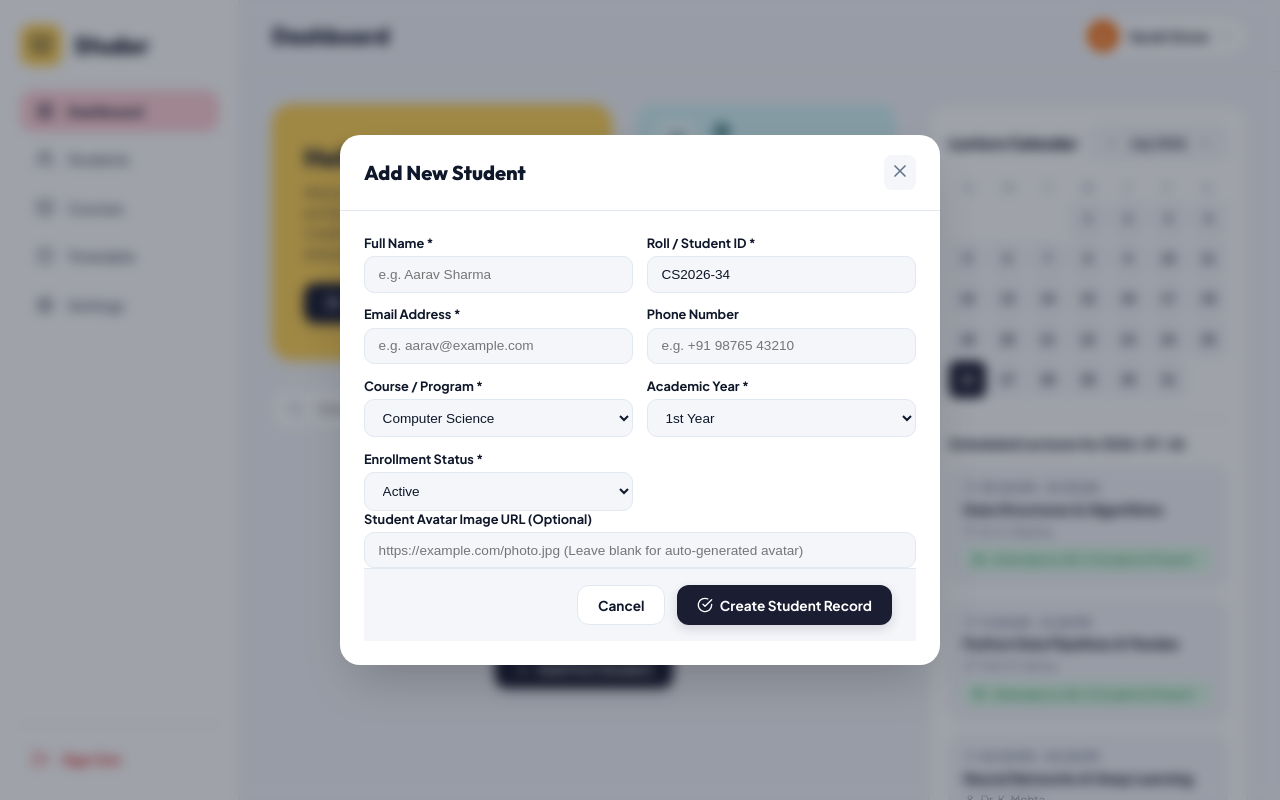
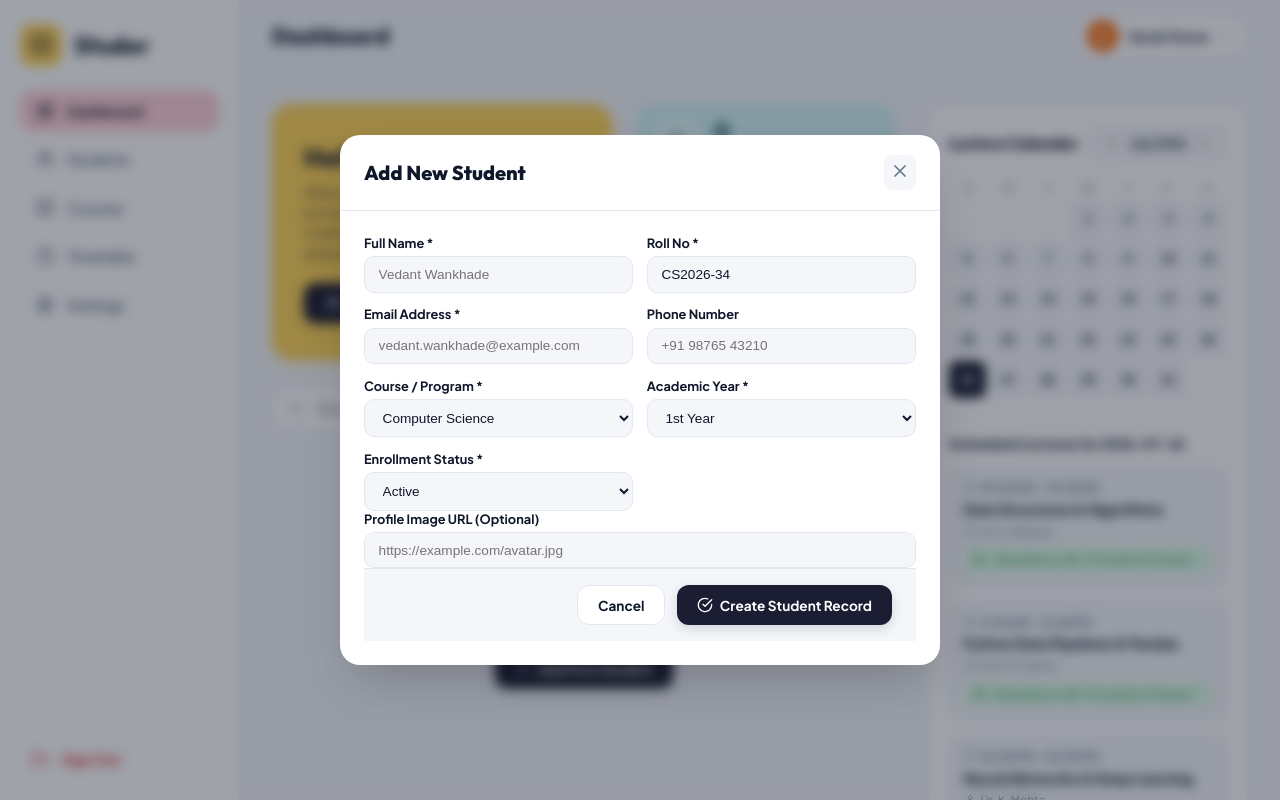
Before and after one commit to vedantwankhade123/Studer, a React (Vite) app: page / in a window 1280 px wide. Both pictures are taken after a click on the button "Add New Student". Built offline with nearby package versions, Linux system fonts and the light colour scheme.

Commit message:
Refactor: Update labels (Roll No, Profile Image URL) and clean placeholders (Vedant Wankhade) in StudentModal

```diff
--- a/src/components/StudentModal.jsx
+++ b/src/components/StudentModal.jsx
@@ -109,7 +109,7 @@ export const StudentModal = () => {
               <label>Full Name *</label>
               <input
                 type="text"
-                placeholder="e.g. Aarav Sharma"
+                placeholder="Vedant Wankhade"
                 value={formData.name}
                 onChange={(e) => setFormData({ ...formData, name: e.target.value })}
                 className={errors.name ? 'input-error' : ''}
@@ -118,10 +118,10 @@ export const StudentModal = () => {
             </div>
 
             <div className="form-group">
-              <label>Roll / Student ID *</label>
+              <label>Roll No *</label>
               <input
                 type="text"
-                placeholder="e.g. CS2024-042"
+                placeholder="CS2026-12"
                 value={formData.rollNo}
                 onChange={(e) => setFormData({ ...formData, rollNo: e.target.value })}
                 className={errors.rollNo ? 'input-error' : ''}
@@ -133,7 +133,7 @@ export const StudentModal = () => {
               <label>Email Address *</label>
               <input
                 type="email"
-                placeholder="e.g. aarav@example.com"
+                placeholder="vedant.wankhade@example.com"
                 value={formData.email}
                 onChange={(e) => setFormData({ ...formData, email: e.target.value })}
                 className={errors.email ? 'input-error' : ''}
@@ -145,7 +145,7 @@ export const StudentModal = () => {
               <label>Phone Number</label>
               <input
                 type="text"
-                placeholder="e.g. +91 98765 43210"
+                placeholder="+91 98765 43210"
                 value={formData.phone}
                 onChange={(e) => setFormData({ ...formData, phone: e.target.value })}
               />
@@ -192,10 +192,10 @@ export const StudentModal = () => {
           </div>
 
           <div className="form-group full-width">
-            <label>Student Avatar Image URL (Optional)</label>
+            <label>Profile Image URL (Optional)</label>
             <input
               type="url"
-              placeholder="https://example.com/photo.jpg (Leave blank for auto-generated avatar)"
+              placeholder="https://example.com/avatar.jpg"
               value={formData.avatar}
               onChange={(e) => setFormData({ ...formData, avatar: e.target.value })}
             />
```
